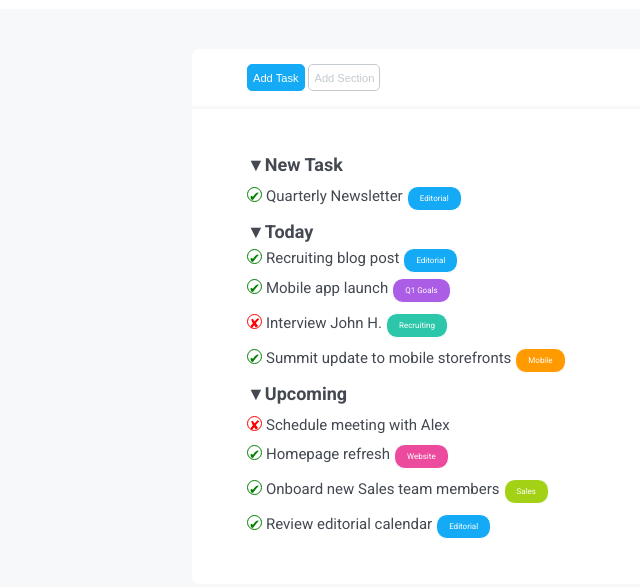
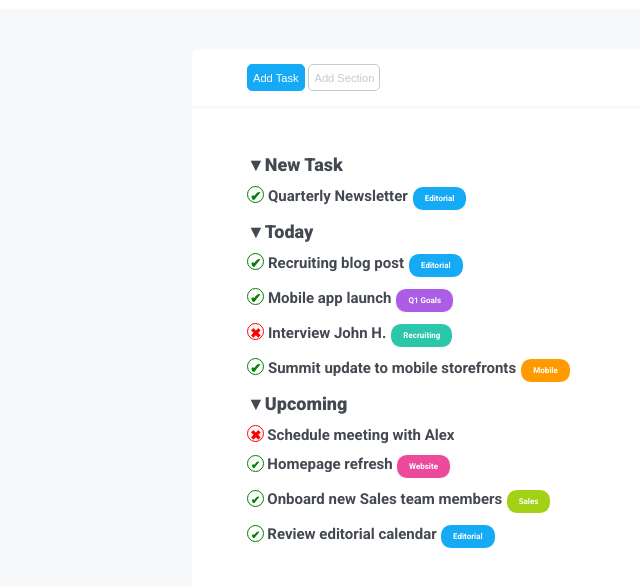
Before and after one commit to mattiadelmonaco/html-css-toboolist, a plain HTML site: page index.html in a window 1280 px wide. Shown: the part 65-652 px from the top of the page, without its empty margins (0-640 px from the left). Drawn offline with Linux system fonts and the light colour scheme.

Commit message:
feat: add li font weight

```diff
--- a/css/style.css
+++ b/css/style.css
@@ -103,12 +103,12 @@ ul {
 
 .circlecheck {
     display: inline-block;
-    height: 15px;
-    width: 15px;
+    height: 17px;
+    width: 17px;
     border: 1px solid;
     border-radius: 100%;
     text-align: center;
-    line-height: 15px;
+    line-height: 17px;
     border-color: green;
     color: green;
 }
@@ -160,16 +160,17 @@ background-color: #14AAF5;
 
 .circlecross {
     display: inline-block;
-    height: 15px;
-    width: 15px;
+    height: 17px;
+    width: 17px;
     border: 1px solid;
     border-radius: 100%;
     text-align: center;
-    line-height: 15px;
+    line-height: 17px;
     border-color: red;
     color: red;
 }
 
 li {
     padding: 5px 0px;
+    font-weight:bold;
 }
--- a/index.html
+++ b/index.html
@@ -42,6 +42,7 @@
                 <li>
                 <span class="title">&#9660;Today</span>
                 </li>
+                <li>
                 <span class="checklist circlecheck"><small>&#10004;</small></span>
                 <span class="checklist line">Recruiting blog post</span>
                 <span class="tag tag-blue">Editorial</span>
@@ -52,7 +53,7 @@
                     <span class="tag tag-violet">Q1 Goals</span>
                 </li>
                 <li>
-                    <span class="checklist circlecross"><small>&#10008;</small></span>
+                    <span class="checklist circlecross"><small>&#10006;</small></span>
                     <span class="checklist line">Interview John H.</span>
                     <span class="tag tag-green">Recruiting</span>
                 </li>
@@ -65,7 +66,7 @@
                    <span class="title">&#9660;Upcoming</span>
                    </li>
                     <li>
-                <span class="checklist circlecross"><small>&#10008;</small></span>
+                <span class="checklist circlecross"><small>&#10006;</span>
                 <span class="checklist line">Schedule meeting with Alex</span>
                     </li>
                 <li>
```
